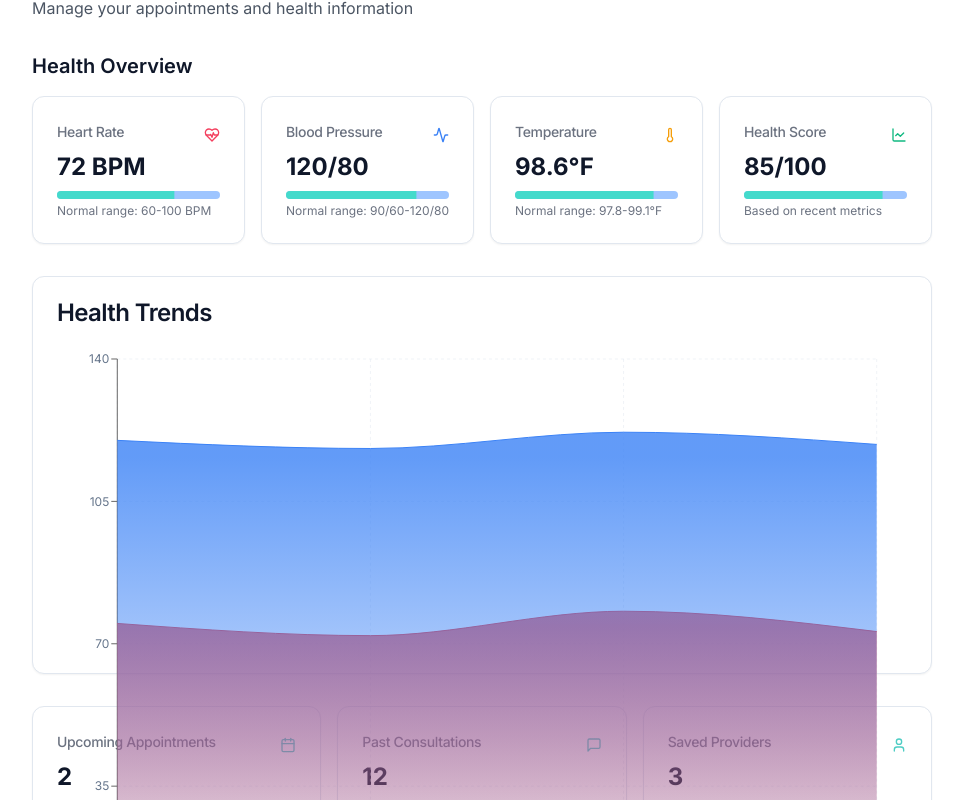
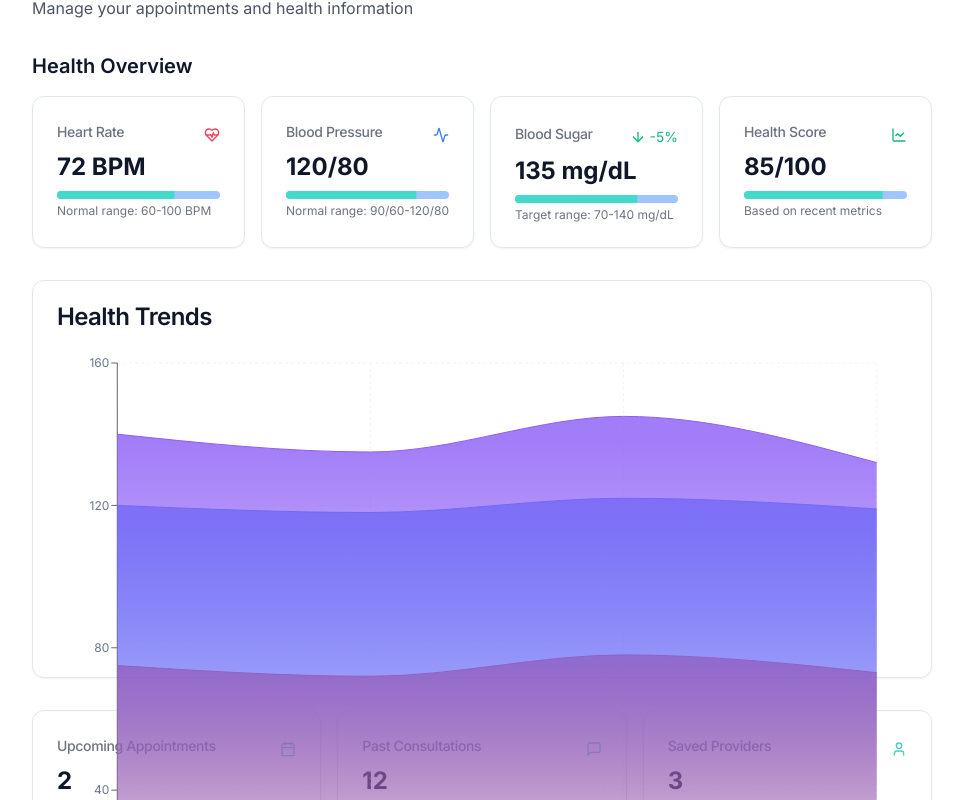
Before and after one commit to zelalemgb/lyra-connect-wellbeing, a React (Vite) app: page /dashboard in a window 1280 px wide. Shown: the part 220-1020 px from the top of the page, without its empty margins (158-1121 px from the left). Built offline with nearby package versions, Linux system fonts and the light colour scheme.

Commit message:
Add blood sugar level metrics
Include blood sugar level data and chart in patient dashboard.

```diff
--- a/src/components/dashboard/health-metrics.tsx
+++ b/src/components/dashboard/health-metrics.tsx
@@ -1,6 +1,5 @@
-
 import { Card, CardContent, CardHeader, CardTitle } from "@/components/ui/card"
-import { HeartPulse, Activity, Thermometer, ChartLine } from "lucide-react"
+import { HeartPulse, Activity, Thermometer, ChartLine, ArrowUp, ArrowDown } from "lucide-react"
 import { Progress } from "@/components/ui/progress"
 import {
   ChartContainer,
@@ -12,10 +11,10 @@ import {
 import { AreaChart, Area, XAxis, YAxis, CartesianGrid, ResponsiveContainer } from 'recharts'
 
 const mockHealthData = [
-  { date: 'Week 1', heartRate: 75, bloodPressure: 120, temperature: 98.1 },
-  { date: 'Week 2', heartRate: 72, bloodPressure: 118, temperature: 98.3 },
-  { date: 'Week 3', heartRate: 78, bloodPressure: 122, temperature: 98.0 },
-  { date: 'Week 4', heartRate: 73, bloodPressure: 119, temperature: 98.2 },
+  { date: 'Week 1', heartRate: 75, bloodPressure: 120, temperature: 98.1, bloodSugar: 140 },
+  { date: 'Week 2', heartRate: 72, bloodPressure: 118, temperature: 98.3, bloodSugar: 135 },
+  { date: 'Week 3', heartRate: 78, bloodPressure: 122, temperature: 98.0, bloodSugar: 145 },
+  { date: 'Week 4', heartRate: 73, bloodPressure: 119, temperature: 98.2, bloodSugar: 132 },
 ]
 
 const healthConfig = {
@@ -31,6 +30,13 @@ const healthConfig = {
     theme: {
       light: "#3b82f6",
       dark: "#3b82f6",
+    },
+  },
+  bloodSugar: {
+    label: "Blood Sugar",
+    theme: {
+      light: "#8b5cf6",
+      dark: "#8b5cf6",
     },
   },
 }
@@ -65,13 +71,16 @@ const HealthMetrics = () => {
 
         <Card>
           <CardHeader className="flex flex-row items-center justify-between pb-2">
-            <CardTitle className="text-sm font-medium text-gray-500">Temperature</CardTitle>
-            <Thermometer className="h-4 w-4 text-amber-500" />
+            <CardTitle className="text-sm font-medium text-gray-500">Blood Sugar</CardTitle>
+            <div className="flex items-center space-x-1">
+              <ArrowDown className="h-4 w-4 text-emerald-500" />
+              <span className="text-sm text-emerald-500">-5%</span>
+            </div>
           </CardHeader>
           <CardContent>
-            <div className="text-2xl font-bold">98.6°F</div>
-            <Progress value={85} className="h-2 mt-2" />
-            <p className="text-xs text-gray-500 mt-1">Normal range: 97.8-99.1°F</p>
+            <div className="text-2xl font-bold">135 mg/dL</div>
+            <Progress value={75} className="h-2 mt-2" />
+            <p className="text-xs text-gray-500 mt-1">Target range: 70-140 mg/dL</p>
           </CardContent>
         </Card>
 
@@ -108,6 +117,10 @@ const HealthMetrics = () => {
                     <stop offset="5%" stopColor="#3b82f6" stopOpacity={0.8}/>
                     <stop offset="95%" stopColor="#3b82f6" stopOpacity={0}/>
                   </linearGradient>
+                  <linearGradient id="bloodSugar" x1="0" y1="0" x2="0" y2="1">
+                    <stop offset="5%" stopColor="#8b5cf6" stopOpacity={0.8}/>
+                    <stop offset="95%" stopColor="#8b5cf6" stopOpacity={0}/>
+                  </linearGradient>
                 </defs>
                 <CartesianGrid strokeDasharray="3 3" className="stroke-muted" />
                 <XAxis dataKey="date" />
@@ -127,6 +140,13 @@ const HealthMetrics = () => {
                   fillOpacity={1}
                   fill="url(#bloodPressure)"
                 />
+                <Area
+                  type="monotone"
+                  dataKey="bloodSugar"
+                  stroke="#8b5cf6"
+                  fillOpacity={1}
+                  fill="url(#bloodSugar)"
+                />
                 <ChartLegend content={<ChartLegendContent />} />
               </AreaChart>
             </ChartContainer>
```
